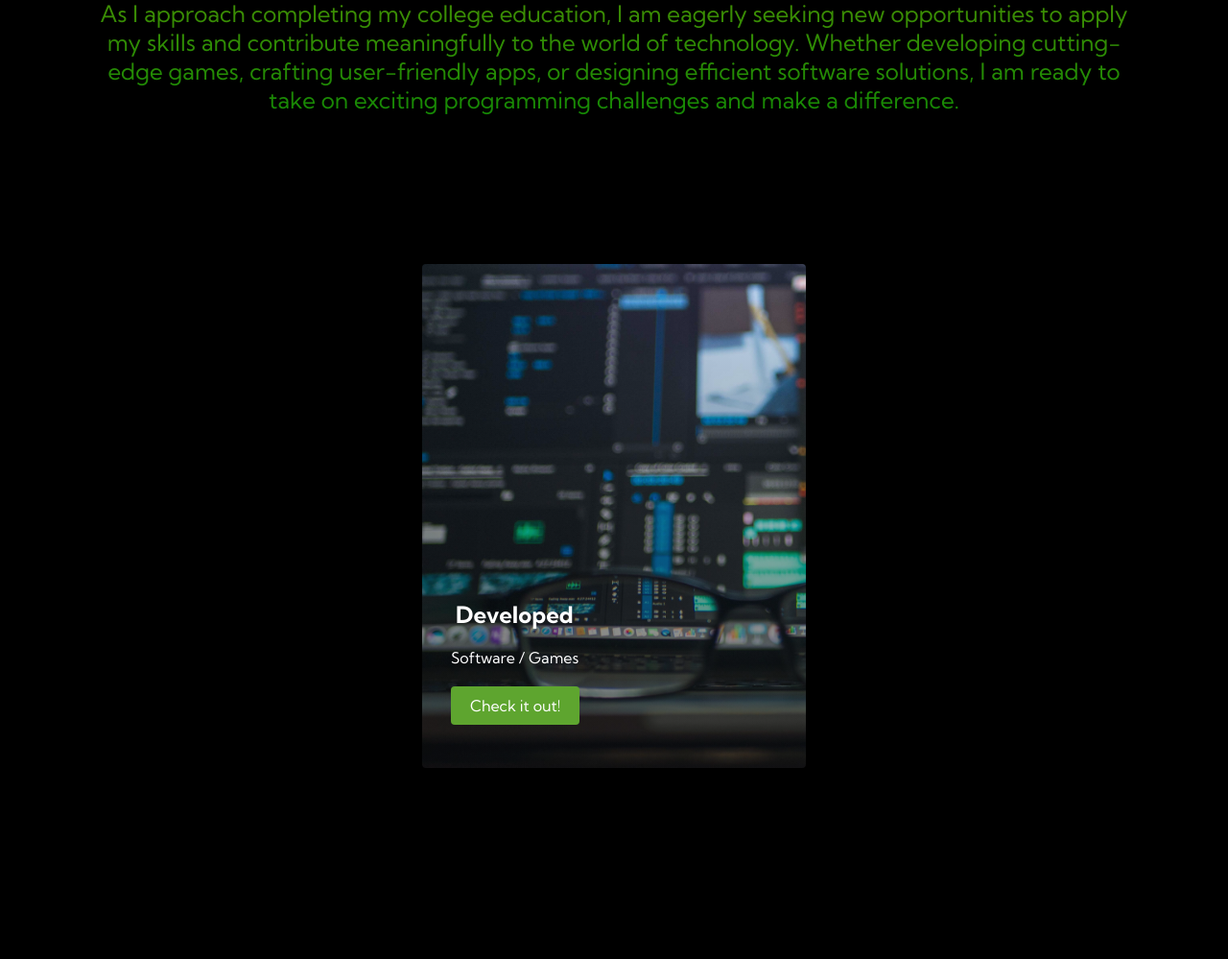
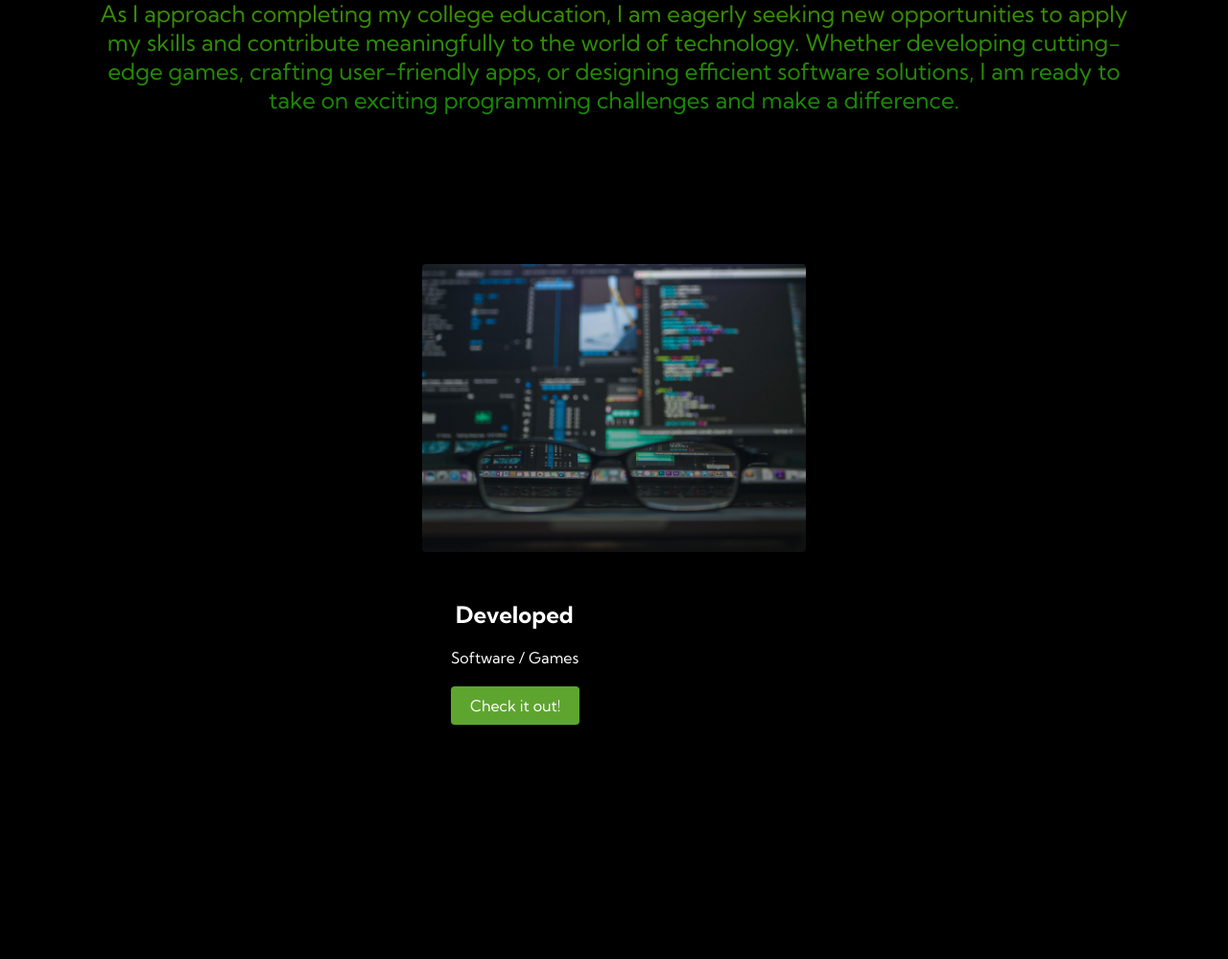
Before and after one commit to Z4KKD/Personal-Portfolio-Website, a PHP site: page / in a window 1280 px wide. Shown: the part 1597-2596 px from the top of the page at 96% size. Run offline with PHP 8.4, Linux system fonts and the light colour scheme; some libraries are stand-ins or nearby versions.

Commit message:
Update styles.css

```diff
--- a/styles.css
+++ b/styles.css
@@ -414,7 +414,7 @@
     .services__card
     {
         margin: 1rem;
-        height: 525px;
+        height: 300px;
         width: 400px;
         border-radius: 4px;
         background-image: linear-gradient(to bottom, rgba(0,0,0,0) 0%, rgba(17, 17, 17, 0.6) 100%), url('/images/pic3.jpg');
```
